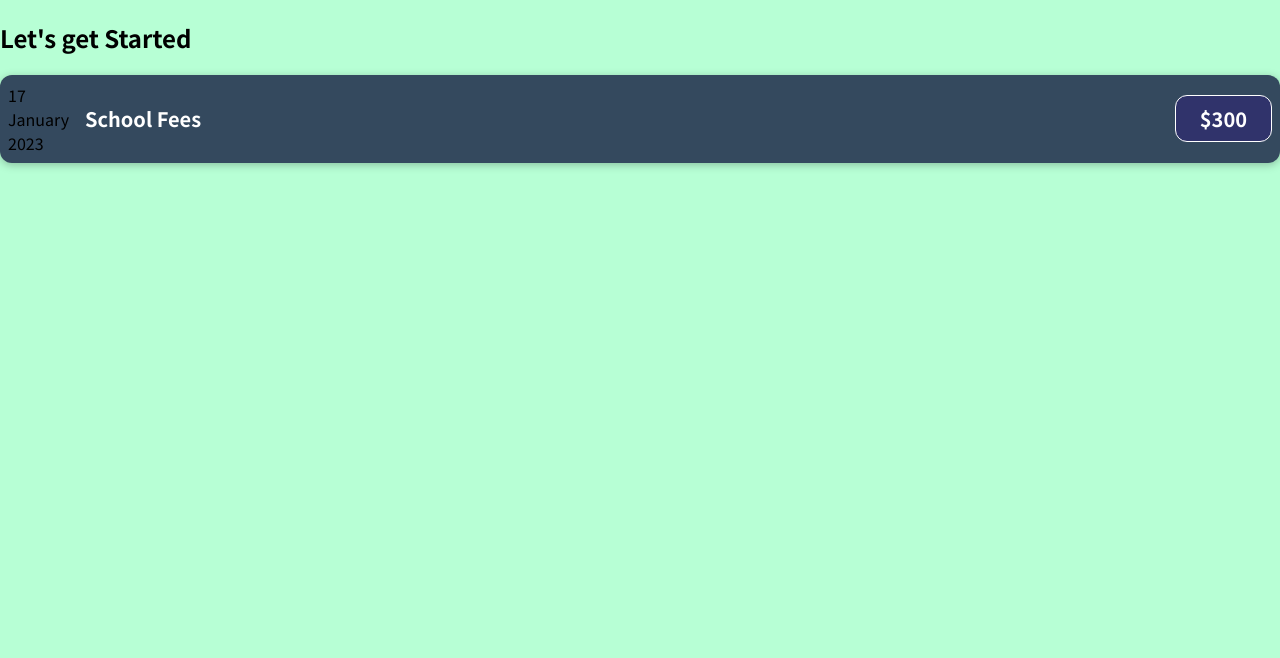
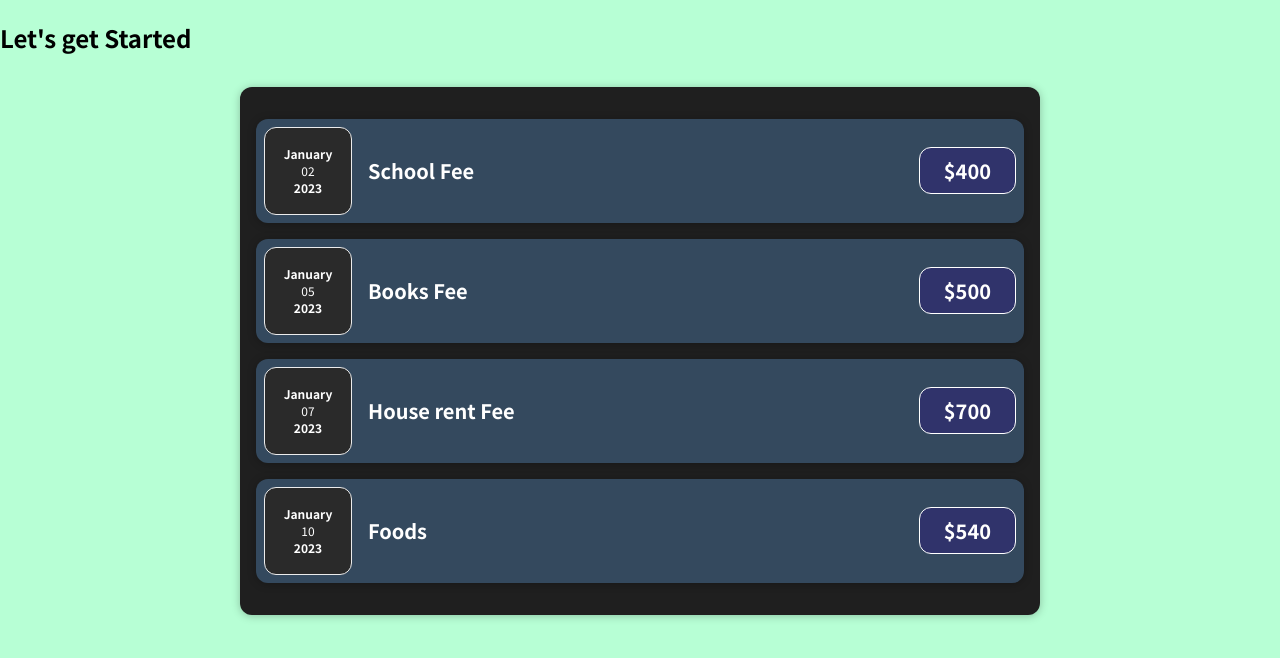
Before and after one commit to Muktar16/ExpenseTracker, a React (Create React App) app: page / in a window 1280 px wide. Shown: the top 658 px of the page. Built offline with nearby package versions, Linux system fonts and the light colour scheme.

Commit message:
Nested Component and arrow Funcrion

```diff
--- a/src/App.js
+++ b/src/App.js
@@ -1,19 +1,39 @@
-import ExpenseItem from "./components/ExpenseItem";
+import React from 'react';
+import Expenses from "./components/Expenses/Expenses";
 
-function App(){
+const App = () => {
+    let expenses = [
+        {
+            id:'e1',
+            title:'School Fee',
+            amount:'400',
+            date: new Date(2022,12,2)
+        },
+        {
+            id:'e2',
+            title:'Books Fee',
+            amount:'500',
+            date:new  Date(2022,12,5)
+        },
+        {
+            id:'e3',
+            title:'House rent Fee',
+            amount:'700',
+            date: new Date(2022,12,7)
+        },
+        {
+            id:'e4',
+            title:'Foods',
+            amount:'540',
+            date: new Date(2022,12,10)
+        }
 
-    let expenseDate = new Date(2022,12,17);
-    let expenseTitle = "School Fees";
-    let expenseAmount = 300;
+    ]
 
    return(
     <div>
         <h2>Let's get Started</h2>
-        <ExpenseItem
-            date={expenseDate}
-            title={expenseTitle}
-            amount={expenseAmount}>
-        </ExpenseItem>
+        <Expenses expenses={expenses}></Expenses>
    </div>
    )
 }
--- a/src/components/ExpenseItem.js
+++ /dev/null
@@ -1,22 +0,0 @@
-import "./ExpenseItem.css"
-
-function ExpenseItem(props){
-    const month = props.date.toLocaleString('en-US',{month: "long"});
-    const year = props.date.getFullYear();
-    const day = props.date.toLocaleString("en-US",{day: "2-digit"});
-    return(
-        <div  className="expense-item">
-            <div>
-                <div>{day}</div>
-                <div>{month}</div>
-                <div>{year}</div>
-            </div>
-            <div className="expense-item_description">
-                <h2>{props.title}</h2>
-                <div className="expense-item_price">${props.amount}</div>
-            </div>
-        </div>
-    )
-}
-
-export default ExpenseItem;
--- /dev/null
+++ b/src/components/Expenses/ExpenseDate.css
@@ -0,0 +1,25 @@
+.expense-date{
+    display: flex;
+    flex-direction: column;
+    width: 5.5rem;
+    height: 5.5rem;
+    border: 1px solid #ececec;
+    background-color: #2a2a2a;
+    color: white;
+    border-radius: 12px;
+    align-items: center;
+    justify-content: center;
+}
+
+.expense-date_month{
+    font-size: 0.75rem;
+    font-weight: bold;
+}
+
+.expense-date_day{
+    font-size: 0.75rem;
+}
+.expense-date_year{
+    font-size: 0.75rem;
+    font-weight: bold;
+}
--- /dev/null
+++ b/src/components/Expenses/ExpenseDate.js
@@ -0,0 +1,18 @@
+
+import "./ExpenseDate.css";
+import React from 'react';
+
+const ExpenseDate = (props) => {
+    const month = props.date.toLocaleString('en-US',{month: "long"});
+    const year = props.date.getFullYear();
+    const day = props.date.toLocaleString("en-US",{day: "2-digit"});
+    return(
+        <div className="expense-date">
+            <div className="expense-date_month">{month}</div>
+            <div className="expense-date_day"> {day} </div>
+            <div className="expense-date_year">{year} </div>
+        </div>
+    )
+}
+
+export default ExpenseDate;
--- a/src/components/ExpenseItem.css
+++ b/src/components/Expenses/ExpenseItem.css
@@ -2,10 +2,8 @@
     display: flex;
     justify-content: space-between;
     align-items: center;
-    box-shadow: 0 2px 8px rgba(0, 0, 0,0.25);
     padding: 0.5rem;
     margin: 1rem 0;
-    border-radius: 12px;
     background-color: #34495e;
 }
 
--- /dev/null
+++ b/src/components/Expenses/ExpenseItem.js
@@ -0,0 +1,18 @@
+import "./ExpenseItem.css";
+import React from 'react';
+import ExpenseDate from "./ExpenseDate";
+import Card from "../UI/Card";
+
+const ExpenseItem = (props)=>{
+    return(
+        <Card  className="expense-item">
+            <ExpenseDate date={props.date }></ExpenseDate>
+            <div className="expense-item_description">
+                <h2>{props.title}</h2>
+                <div className="expense-item_price">${props.amount}</div>
+            </div>
+        </Card>
+    )
+}
+
+export default ExpenseItem;
--- /dev/null
+++ b/src/components/Expenses/Expenses.css
@@ -0,0 +1,7 @@
+.expenses{
+    padding: 1rem;
+    background-color: rgb(31, 31, 31);
+    margin: 2rem auto;
+    width: 50rem;
+    max-width: 95%;
+}
--- /dev/null
+++ b/src/components/Expenses/Expenses.js
@@ -0,0 +1,32 @@
+import "./Expenses.css";
+import React from 'react';
+import ExpenseItem from "./ExpenseItem";
+import Card from "../UI/Card";
+
+const Expenses = (props)=>{
+    return(
+        <Card className="expenses">
+            <ExpenseItem
+                date={props.expenses[0].date}
+                title={props.expenses[0].title}
+                amount={props.expenses[0].amount}/>
+
+            <ExpenseItem
+                date={props.expenses[1].date}
+                title={props.expenses[1].title}
+                amount={props.expenses[1].amount}/>
+
+            <ExpenseItem
+                date={props.expenses[2].date}
+                title={props.expenses[2].title}
+                amount={props.expenses[2].amount}/>
+            <ExpenseItem
+                date={props.expenses[3].date}
+                title={props.expenses[3].title}
+                amount={props.expenses[3].amount}/>
+
+        </Card>
+    )
+}
+
+export default Expenses;
--- /dev/null
+++ b/src/components/UI/Card.css
@@ -0,0 +1,4 @@
+.card{
+    border-radius: 12px;
+    box-shadow: 0 1px 8px rgba(0, 0, 0, 0.25);
+}
--- /dev/null
+++ b/src/components/UI/Card.js
@@ -0,0 +1,9 @@
+import "./Card.css";
+import React from 'react';
+
+const Card = (props) => {
+    const classes = 'card ' + props.className;
+    return <div className={classes}>{props.children}</div>
+}
+
+export default Card;
--- a/src/index.js
+++ b/src/index.js
@@ -1,4 +1,5 @@
 import ReactDom from "react-dom";
+import React from 'react';
 import "./index.css";
 import App from "./App"
 
```
